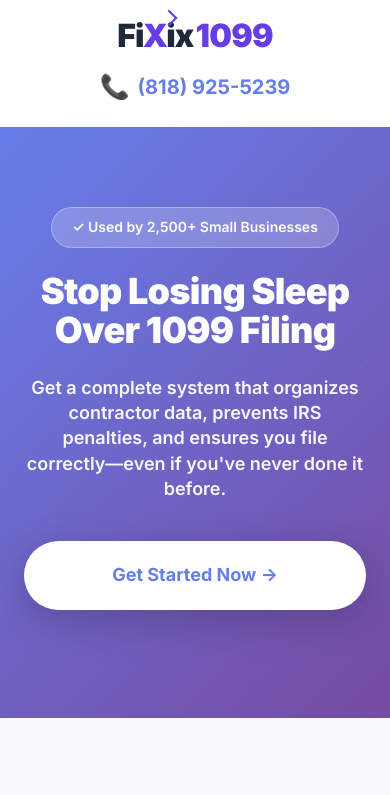
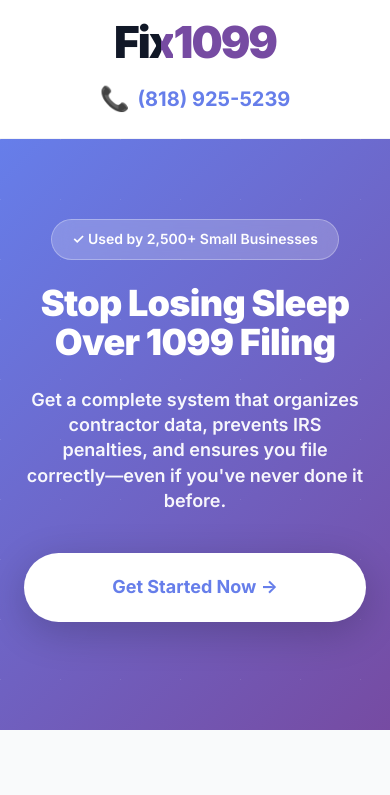
Before and after one commit to airapid2006/fix1099, a website: page index.html in a window 390 px wide. Shown: the top 795 px of the page. Drawn offline with Linux system fonts and the light colour scheme.

Commit message:
feat: redesign logo with gradient color transition
- Update logo from 'FiXix1099' to 'Fix1099' with correct spelling
- Implement gradient color scheme: black to purple transition on 'x'
- Fi: black (#111827)
- x: gradient from black to purple (50/50 split)
- 1099: purple (#764ba2)
- Increase font size to 58px for better visibility
- Remove shadow effects for cleaner, crisper appearance
- Simplify logo structure for improved readability

```diff
--- a/index.html
+++ b/index.html
@@ -43,48 +43,30 @@
 
         .logo {
             display: flex;
-            align-items: flex-end;
+            align-items: center;
             gap: 0;
+            font-size: 58px;
             font-weight: 900;
-            letter-spacing: -0.8px;
+            letter-spacing: -2px;
             line-height: 1;
         }
 
-        .logo-fixword {
-            color: #1f2937;
-            font-size: 38px;
-            font-weight: 900;
+        /* Fi - Black */
+        .logo-fi {
+            color: #111827;
         }
 
-        .logo-xwrap {
-            position: relative;
-            margin: 0 -1px;
+        /* X - Half Black, Half Purple */
+        .logo-x {
+            background: linear-gradient(90deg, #111827 0%, #111827 50%, #764ba2 50%, #764ba2 100%);
+            -webkit-background-clip: text;
+            -webkit-text-fill-color: transparent;
+            background-clip: text;
         }
 
-        .logo-x {
-            color: #673de6;
-            font-size: 38px;
-            font-weight: 900;
-        }
-
-        /* Arrow decoration on X - pointing up and right */
-        .logo-xwrap::after {
-            content: "";
-            position: absolute;
-            width: 12px;
-            height: 12px;
-            border-top: 3px solid #673de6;
-            border-right: 3px solid #673de6;
-            transform: rotate(45deg);
-            top: -10px;
-            right: -10px;
-        }
-
-        .logo-n1099 {
-            color: #673de6;
-            font-size: 38px;
-            font-weight: 900;
-            margin-left: 2px;
+        /* 1099 - Purple */
+        .logo-numbers {
+            color: #764ba2;
         }
 
         .phone-number {
@@ -114,18 +96,8 @@
                 padding: 20px 24px;
             }
 
-            .logo-fixword,
-            .logo-x,
-            .logo-n1099 {
-                font-size: 32px;
-            }
-
-            .logo-xwrap::after {
-                width: 10px;
-                height: 10px;
-                border-width: 2.5px;
-                top: -8px;
-                right: -8px;
+            .logo {
+                font-size: 44px;
             }
         }
 
@@ -678,10 +650,7 @@
     <!-- Logo Section -->
     <section class="logo-container">
         <div class="logo">
-            <span class="logo-fixword">Fi</span>
-            <span class="logo-xwrap"><span class="logo-x">X</span></span>
-            <span class="logo-fixword">ix</span>
-            <span class="logo-n1099">1099</span>
+            <span class="logo-fi">Fi</span><span class="logo-x">x</span><span class="logo-numbers">1099</span>
         </div>
         <a href="tel:+18189255239" class="phone-number">
             <span class="phone-icon">📞</span>
@@ -943,3 +912,13 @@
 
 </body>
 </html>
+">
+            <p>
+                &copy; 2024 1099 Compliance Setup. All rights reserved.<br>
+                This is a digital information product. Not legal or tax advice. Consult a professional for your specific situation.
+            </p>
+        </div>
+    </footer>
+
+</body>
+</html>
```
